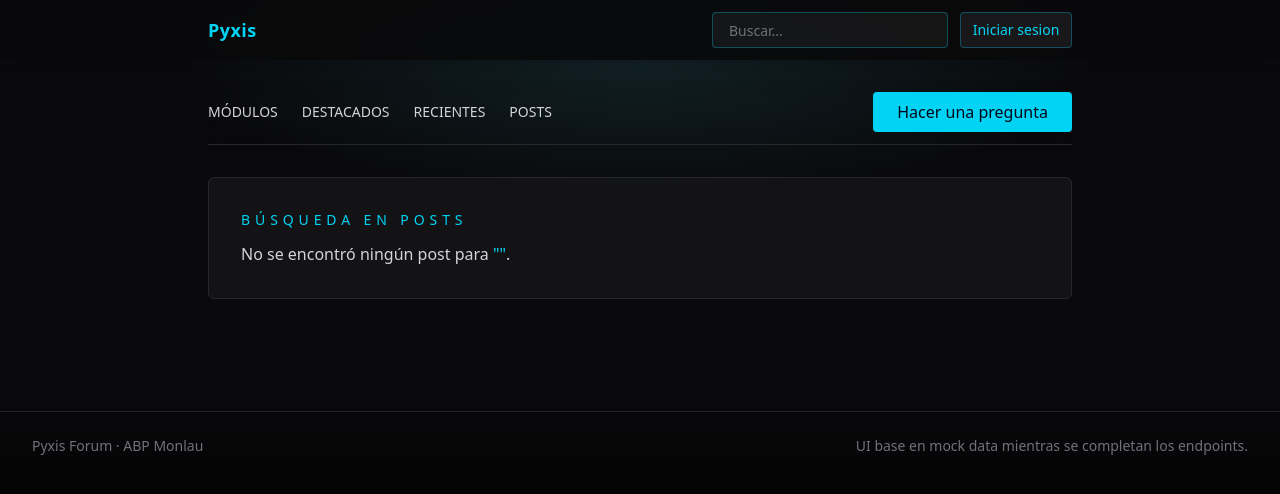
After one commit to nkaryoli/pyxis, a Flask app: page /search in a window 1280 px wide. The commit adds this page. Shown: the top 494 px of the page. Run offline with Flask 3, Linux system fonts and the light colour scheme; style sheets or scripts are compiled from the project's sources; parts of the project's set-up code (start-up, migrations or seed data) failed here and were passed over.

Commit message:
crear pagina para buscador resultados

```diff
--- a/src/modules/posts/controllers.py
+++ b/src/modules/posts/controllers.py
@@ -194,3 +194,36 @@ def crear_post():
 
     except Exception as e:
         return f"Error al guardar en la base de datos: {str(e)}", 500
+
+
+
+    # NAVBAR
+
+@posts.route('/search', methods=['GET'])
+def buscar_posts():
+    try:
+        query = request.args.get('q', '').strip()
+        page = int(request.args.get('page', 1))
+        per_page = 5
+        if not query:
+            return render_template('navbar_busqueda.html', posts=[], query="", page=1, total_pages=1, total_items=0)
+        todos_resultados = PostService.buscar_por_relevancia(query)
+        total_items = len(todos_resultados)
+        import math
+        total_pages = math.ceil(total_items / per_page) or 1
+
+        inicio = (page - 1) * per_page
+        fin = inicio + per_page
+        posts_paginados = todos_resultados[inicio:fin]
+
+        return render_template(
+            'navbar_busqueda.html',
+            posts=posts_paginados,
+            query=query,
+            page=page,
+            total_pages=total_pages,
+            total_items=total_items
+        )
+
+    except Exception as e:
+        return render_template('errors/error.html', error=str(e)), 500
--- /dev/null
+++ b/src/modules/posts/templates/navbar_busqueda.html
@@ -0,0 +1,65 @@
+{% extends 'base.html' %} {% block title %}Posts | Pyxis Forum{% endblock %} {%
+block content %}
+<section class="space-y-8">
+    {% include 'partials/header.html' %}
+
+    <div class="rounded-md bg-zinc-900/70 p-8 border border-zinc-800">
+        <p class="text-sm uppercase tracking-[0.35em] text-cyan-400 font-medium">
+            Búsqueda en Posts
+        </p>
+
+        <div class="mt-3 max-w-2xl text-zinc-400">
+            {% if not posts or posts|length == 0 %}
+                <p class="text-base text-zinc-300 font-medium">
+                    No se encontró ningún post para <span class="text-cyan-400">"{{ query }}"</span>.
+                </p>
+            {% else %}
+                <p class="text-base text-zinc-300 font-medium">
+                    Mostrando resultados para <span class="text-cyan-400">"{{ query }}"</span>
+                </p>
+                <p class="text-xs text-zinc-500 mt-1">
+                    Se han encontrado {{ total_items }} coincidencias.
+                </p>
+            {% endif %}
+        </div>
+    </div>
+
+    <div class="grid gap-4">
+        {% for post in posts %}
+            {% include 'partials/post_item.html' %}
+        {% endfor %}
+    </div>
+
+    {% if total_pages > 1 %}
+    <div class="flex items-center justify-center gap-4 mt-8 pt-4 border-t border-zinc-800/60">
+
+        {% if page > 1 %}
+            <a href="{{ url_for('posts.buscar_posts', q=query, page=page-1) }}"
+               class="px-4 py-2 text-sm rounded-sm bg-zinc-900 border border-zinc-800 text-cyan-400 hover:bg-zinc-800 transition">
+                ← Anterior
+            </a>
+        {% else %}
+            <span class="px-4 py-2 text-sm rounded-sm bg-zinc-950 border border-zinc-900 text-zinc-600 cursor-not-allowed">
+                ← Anterior
+            </span>
+        {% endif %}
+
+        <span class="text-sm text-zinc-400">
+            Página <span class="text-white font-medium">{{ page }}</span> de {{ total_pages }}
+        </span>
+
+        {% if page < total_pages %}
+            <a href="{{ url_for('posts.buscar_posts', q=query, page=page+1) }}"
+               class="px-4 py-2 text-sm rounded-sm bg-zinc-900 border border-zinc-800 text-cyan-400 hover:bg-zinc-800 transition">
+                Siguiente →
+            </a>
+        {% else %}
+            <span class="px-4 py-2 text-sm rounded-sm bg-zinc-950 border border-zinc-900 text-zinc-600 cursor-not-allowed">
+                Siguiente →
+            </span>
+        {% endif %}
+
+    </div>
+    {% endif %}
+</section>
+{% endblock %}
--- a/src/templates/partials/navbar.html
+++ b/src/templates/partials/navbar.html
@@ -4,9 +4,17 @@
 			Pyxis
 		</a>
 		<nav class="flex items-center gap-3 text-sm text-zinc-300">
-			<form action="" class="w-full">
-				<input type="text" placeholder="Buscar..." class="w-full h-9 rounded-sm border border-cyan-400/30 bg-white/5 px-4 py-1 text-sm text-white placeholder:text-zinc-500 focus:border-cyan-300 focus:outline-none">
+
+			<form action="{{ url_for('posts.buscar_posts') }}" method="GET" class="w-full">
+				<input
+					type="text"
+					name="q"
+					value="{{ request.args.get('q', '') }}"
+					placeholder="Buscar..."
+					class="w-full h-9 rounded-sm border border-cyan-400/30 bg-white/5 px-4 py-1 text-sm text-white placeholder:text-zinc-500 focus:border-cyan-300 focus:outline-none"
+				>
 			</form>
+
 			<a href="{{ url_for('auth.login') }}"
 				class="min-w-28 h-9 flex items-center justify-center rounded-sm border hover:border-cyan-200 border-cyan-400/30 bg-zinc-900 hover:bg-zinc-800 text-sm text-cyan-400 transition"
 			>
```
Also changed, not shown: src/services/post_service.py (+20 -0 lines).
